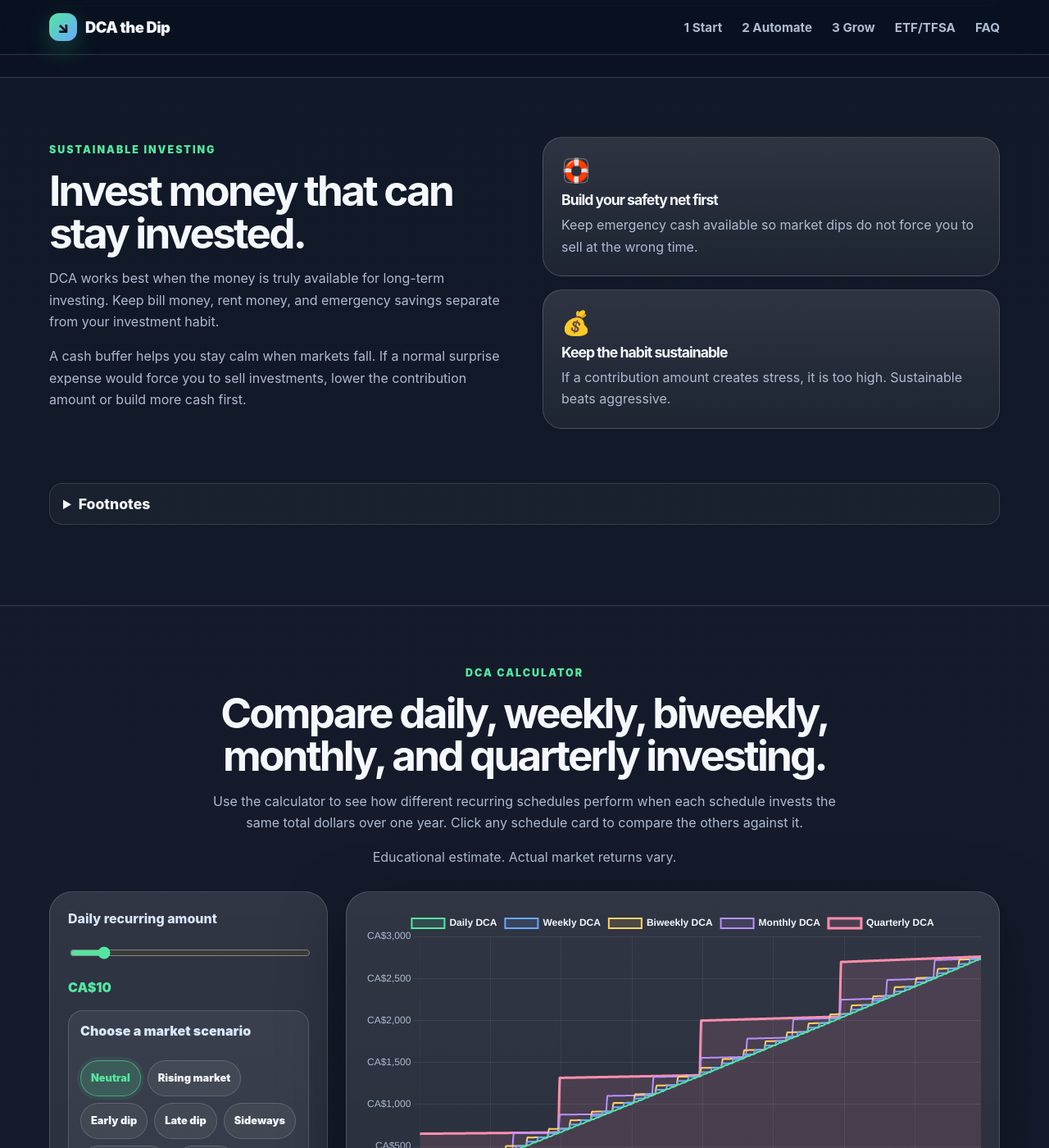
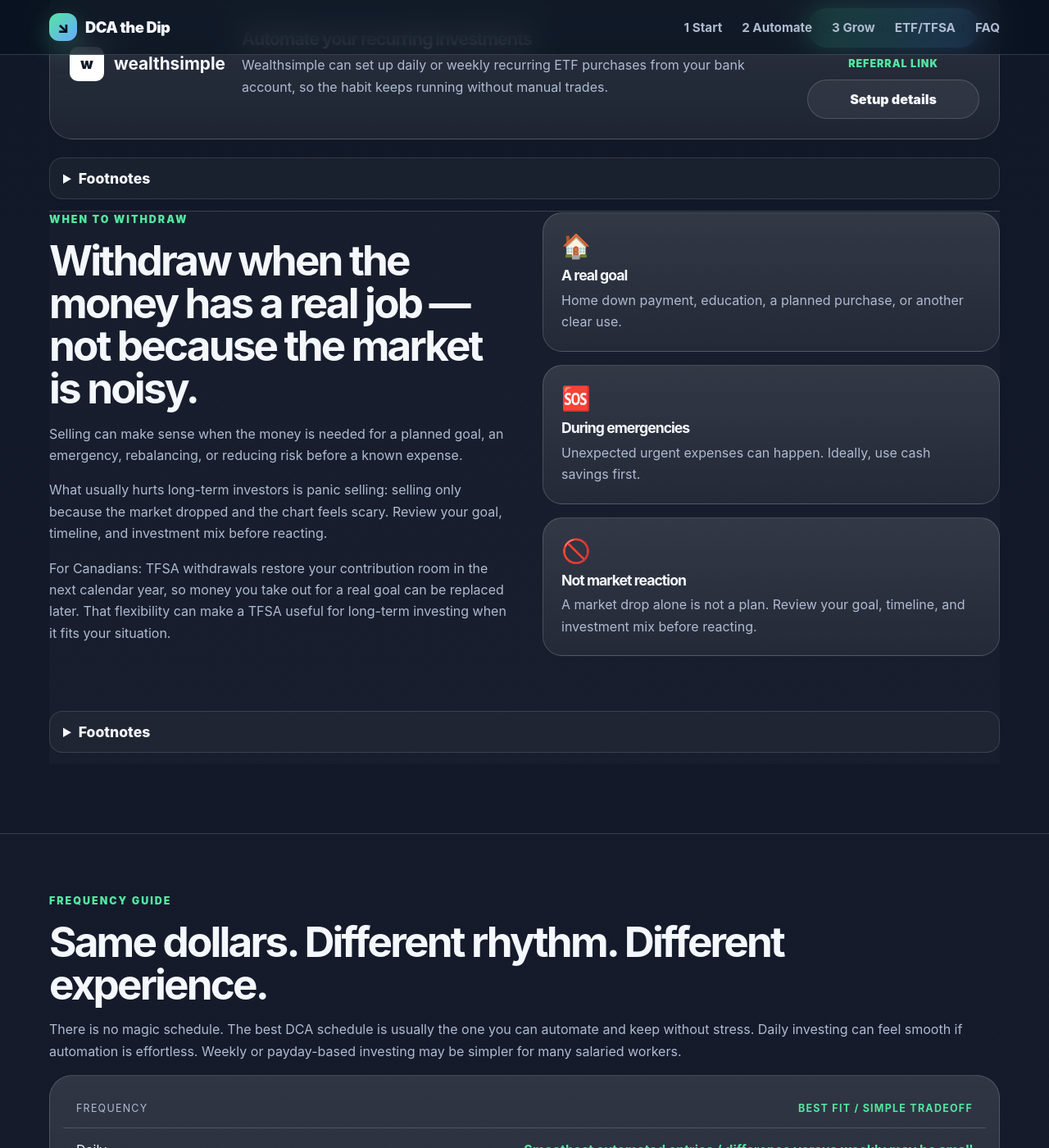
Before and after one commit to thestamp/dcathedip, a Jekyll site: the page built from index.html, in a window 1280 px wide and 1400 px high, scrolled down 4875 px. Shown: the whole window at 82% size. Built offline with Jekyll 4.4.1, drawn with Linux system fonts in a browser that asks for light colours; some of the changed text lies outside the part shown.

Commit message:
Set daily baseline and group frequency calculator

```diff
--- a/assets/js/app.js
+++ b/assets/js/app.js
@@ -52,7 +52,7 @@
 let crossoverChart;
 let marketMoves = [];
 let nextMoveId = 1;
-let benchmarkKey = "quarterly";
+let benchmarkKey = "daily";
 
 const marketScenarios = {
   neutral: { growth: 0, variation: 0, moves: [] },
@@ -280,7 +280,7 @@
   renderDipList();
   const result = simulate();
   const labels = result.prices.map((_, i) => i);
-  if (!result.schedules.some(schedule => schedule.key === benchmarkKey)) benchmarkKey = "quarterly";
+  if (!result.schedules.some(schedule => schedule.key === benchmarkKey)) benchmarkKey = "daily";
 
   const data = {
     labels,
--- a/content.md
+++ b/content.md
@@ -585,25 +585,41 @@
 - 4% rule income target
 - Contribution crossover
 
-# 16. Budget section
+# 16. Sustainable investing section
 
 ## Eyebrow
 
-How much should I DCA?
+Sustainable investing
 
 ## Heading
 
-Start with an amount so small it is easy to keep.
+Invest money that can stay invested.
 
 ## Body
 
-The best contribution is one you can repeat without stress. A small automatic habit that survives real life is better than an aggressive plan you abandon.
+DCA works best when the money is truly available for long-term investing. Keep bill money, rent money, and emergency savings separate from your investment habit.
 
-## Card 1: A coffee-sized habit
+A cash buffer helps you stay calm when markets fall. If a normal surprise expense would force you to sell investments, lower the contribution amount or build more cash first.
+
+## Cards
+
+### Build your safety net first
+
+Keep emergency cash available so market dips do not force you to sell at the wrong time.
+
+### Keep the habit sustainable
+
+If a contribution amount creates stress, it is too high. Sustainable beats aggressive.
+
+## Coffee vs lottery comparison
+
+This comparison belongs inside Sustainable investing, not as a standalone section.
+
+### A coffee-sized habit
 
 A $5 weekday coffee is $25 a week, about $100 over four weeks, or roughly $1,200 a year. If that money is truly optional, you could automate it into your investing routine instead.
 
-## Card 2: Better than a lottery habit
+### Versus a weekly lottery ticket
 
 A $5 weekly lottery ticket is $260 a year. Investing is not guaranteed either, but diversified investments have a rational long-term wealth-building purpose. Lottery tickets are entertainment.
 
@@ -626,41 +642,16 @@
 
 Referral link
 
-Do not interrupt the promo card with a long referral paragraph. Put full referral disclosure in the footer.
+Put referral disclosure in this section’s **Footnotes** block.
+
+## Withdrawal subsection
+
+Place “When to withdraw” directly under Sustainable investing so contribution size, cash buffers, and selling discipline are grouped together.
 
 ---
 
-# 17. Invest within your means section
+# 17. Broad ETF section
 
-## Eyebrow
-
-Sustainable investing
-
-## Heading
-
-Invest money that can stay invested.
-
-## Body
-
-DCA works best when the money is truly available for long-term investing. Keep bill money, rent money, and emergency savings separate from your investment habit.
-
-## Supporting copy
-
-A cash buffer helps you stay calm when markets fall. If a normal surprise expense would force you to sell investments, lower the contribution amount or build more cash first.
-
-## Cards
-
-### Build your safety net first
-
-Keep emergency cash available so market dips do not force you to sell at the wrong time.
-
-### Keep the habit sustainable
-
-If a contribution amount creates stress, it is too high. Sustainable beats aggressive.
-
----
-
-# 18. Broad ETF section
 
 ## Eyebrow
 
@@ -690,7 +681,7 @@
 
 ## Bottom note
 
-Diversification reduces company-specific risk, but market risk still exists. Keep the full risk disclosure in the footer.
+Diversification reduces company-specific risk, but market risk still exists. Keep the relevant risk note in this section’s **Footnotes** block.
 
 ---
 
@@ -1082,4 +1073,13 @@
 
 ## DCA schedule comparison baseline
 
-Do not show a lump-sum series, stat card, or table column in the main DCA calculator. Compare only recurring schedules: daily, weekly, biweekly, monthly, and quarterly. Default the comparison baseline to quarterly. Each schedule result card should be clickable; when selected, it becomes the baseline and shows no percentage, while the other schedules show percentage differences versus that selected schedule using the existing green/yellow positive/negative formatting.
+Do not show a lump-sum series, stat card, or table column in the main DCA calculator. Compare only recurring schedules: daily, weekly, biweekly, monthly, and quarterly. Default the comparison baseline to daily. Each schedule result card should be clickable; when selected, it becomes the baseline and shows no percentage, while the other schedules show percentage differences versus that selected schedule using the existing green/yellow positive/negative formatting.
+
+
+## Latest layout direction: frequency and sustainable investing
+
+- Put the DCA calculator directly under the Frequency guide as part of the same section.
+- Make Daily DCA the default selected comparison baseline.
+- Remove the standalone “How much should I DCA?” section.
+- Move the coffee vs lottery comparison into Sustainable investing.
+- Put “When to withdraw” directly under Sustainable investing so sustainability, cash buffers, contribution size, and withdrawal discipline are grouped together.
--- a/index.html
+++ b/index.html
@@ -130,11 +130,31 @@
     <details class="section-footnote wide"><summary>Footnotes</summary><p>A one-time investment can be a strong start, but it is not a complete habit. The core message of this site is to keep investing at a sustainable daily, weekly, payday, or monthly rhythm after the initial buy.</p></details>
   </section>
 
-  <section id="budget" class="wrap section budget-section">
+
+
+
+
+
+  <section id="means" class="section means-section">
+    <div class="wrap">
       <div class="section-heading center">
-      <p class="eyebrow">How much should I DCA?</p>
-      <h2>Start with an amount so small it is easy to keep.</h2>
-      <p>The best contribution is one you can repeat without stress. A small automatic habit that survives real life is better than an aggressive plan you abandon.</p>
+        <p class="eyebrow">Sustainable investing</p>
+        <h2>Invest money that can stay invested.</h2>
+        <p>DCA works best when the money is truly available for long-term investing. Keep bill money, rent money, and emergency savings separate from your investment habit.</p>
+        <p>A cash buffer helps you stay calm when markets fall. If a normal surprise expense would force you to sell investments, lower the contribution amount or build more cash first.</p>
+      </div>
+      <div class="sustainable-layout split">
+        <div class="means-cards">
+          <div class="means-card">
+            <span class="icon">🛟</span>
+            <h3>Build your safety net first</h3>
+            <p>Keep emergency cash available so market dips do not force you to sell at the wrong time.</p>
+          </div>
+          <div class="means-card">
+            <span class="icon">💰</span>
+            <h3>Keep the habit sustainable</h3>
+            <p>If a contribution amount creates stress, it is too high. Sustainable beats aggressive.</p>
+          </div>
         </div>
           <div class="budget-grid">
             <article class="budget-card">
@@ -147,6 +167,7 @@
               <h3>Versus a weekly lottery ticket</h3>
               <p>A $5 weekly lottery ticket is $260 a year. Investing is not guaranteed either, but diversified investments have a rational long-term wealth-building purpose. Lottery tickets are entertainment.</p>
             </article>
+          </div>
       </div>
           <aside class="wealthsimple-promo" aria-label="Wealthsimple recurring investing promo">
             <div class="wealthsimple-logo-lockup">
@@ -162,35 +183,66 @@
               <a class="button ghost" href="https://help.wealthsimple.com/hc/en-ca/articles/9544942923547-Set-up-a-recurring-investment" rel="nofollow noopener">Setup details</a>
             </div>
           </aside>
-    <details class="section-footnote"><summary>Footnotes</summary><p>The examples are not about coffee or lottery tickets specifically. They show how small discretionary amounts can become an automated investing habit when repeated over time. Only invest money that is truly available after bills, debt priorities, and emergency savings.</p></details>
-  </section>
-
-  <section id="means" class="section means-section">
-    <div class="wrap split">
+      <details class="section-footnote"><summary>Footnotes</summary><p>A cash buffer reduces the chance that an emergency forces you to sell investments during a market downturn. Investing involves risk, including possible loss of principal, so short-term money usually belongs somewhere more stable. The coffee and lottery examples are not about those purchases specifically; they show how small discretionary amounts can become an automated investing habit when repeated over time.</p></details>
+      <div id="withdraw" class="withdraw-subsection withdraw-section split">
           <div>
-        <p class="eyebrow">Sustainable investing</p>
-        <h2>Invest money that can stay invested.</h2>
-        <p>DCA works best when the money is truly available for long-term investing. Keep bill money, rent money, and emergency savings separate from your investment habit.</p>
-        <p>A cash buffer helps you stay calm when markets fall. If a normal surprise expense would force you to sell investments, lower the contribution amount or build more cash first.</p>
+            <p class="eyebrow">When to withdraw</p>
+            <h2>Withdraw when the money has a real job — not because the market is noisy.</h2>
+            <p>
+              Selling can make sense when the money is needed for a planned goal, an emergency, rebalancing, or reducing risk before a known expense.
+            </p>
+            <p>
+              What usually hurts long-term investors is panic selling: selling only because the market dropped and the chart feels scary. Review your goal, timeline, and investment mix before reacting.
+            </p>
+            <p>
+              For Canadians: TFSA withdrawals restore your contribution room in the next calendar year, so money you
+              take out for a real goal can be replaced later. That flexibility can make a TFSA useful for long-term
+              investing when it fits your situation.
+            </p>
           </div>
-      <div class="means-cards">
-        <div class="means-card">
-          <span class="icon">🛟</span>
-          <h3>Build your safety net first</h3>
-          <p>Keep emergency cash available so market dips do not force you to sell at the wrong time.</p>
+          <div class="withdraw-pillars">
+            <div class="pillar">
+              <span class="icon">🏠</span>
+              <h3>A real goal</h3>
+              <p>Home down payment, education, a planned purchase, or another clear use.</p>
             </div>
-        <div class="means-card">
-          <span class="icon">💰</span>
-          <h3>Keep the habit sustainable</h3>
-          <p>If a contribution amount creates stress, it is too high. Sustainable beats aggressive.</p>
+            <div class="pillar">
+              <span class="icon">🆘</span>
+              <h3>During emergencies</h3>
+              <p>Unexpected urgent expenses can happen. Ideally, use cash savings first.</p>
+            </div>
+            <div class="pillar">
+              <span class="icon">🚫</span>
+              <h3>Not market reaction</h3>
+              <p>A market drop alone is not a plan. Review your goal, timeline, and investment mix before reacting.</p>
             </div>
           </div>
-      <details class="section-footnote wide"><summary>Footnotes</summary><p>A cash buffer reduces the chance that an emergency forces you to sell investments during a market downturn. Investing involves risk, including possible loss of principal, so short-term money usually belongs somewhere more stable.</p></details>
+          <details class="section-footnote wide"><summary>Footnotes</summary><p>Selling can be appropriate when it matches a goal, rebalancing plan, or changing time horizon. The behaviour to avoid is panic selling only because the market fell.</p></details>
+      </div>
     </div>
   </section>
 
+
   <section id="calculator" class="section calculator-section">
     <div class="wrap">
+      <div class="frequency-guide-block">
+          <div>
+            <p class="eyebrow">Frequency guide</p>
+            <h2>Same dollars. Different rhythm. Different experience.</h2>
+            <p>
+              There is no magic schedule. The best DCA schedule is usually the one you can automate and keep without stress. Daily investing can feel smooth if automation is effortless. Weekly or payday-based investing may be simpler for many salaried workers.
+            </p>
+          </div>
+          <div class="ladder" role="table" aria-label="DCA frequency comparison">
+            <div role="row"><span>Frequency</span><strong>Best fit / simple tradeoff</strong></div>
+            <div role="row"><span>Daily</span><strong>Smoothest automated entries / difference versus weekly may be small</strong></div>
+            <div role="row"><span>Weekly</span><strong>Simple automation and frequent investing / easy balance between habit and simplicity</strong></div>
+            <div role="row"><span>Biweekly / payday</span><strong>Salaried workers investing from each paycheque / very practical for budgeting</strong></div>
+            <div role="row"><span>Monthly</span><strong>Simple household budgeting / larger timing chunks</strong></div>
+            <div role="row"><span>Quarterly</span><strong>Lowest maintenance / most timing concentration</strong></div>
+          </div>
+          <details class="section-footnote wide frequency-footnote"><summary>Footnotes</summary><p>The exact cadence matters less than continuing after the first investment. Daily and weekly are useful because they turn investing from a one-time event into an ongoing behaviour. Choose the schedule you can automate without stress.</p></details>
+      </div>
             <div class="section-heading center">
               <p class="eyebrow">DCA calculator</p>
               <h2>Compare daily, weekly, biweekly, monthly, and quarterly investing.</h2>
@@ -284,26 +336,6 @@
             </div>
     </div>
   </section>
-
-  <section id="strategy" class="wrap section split">
-    <div>
-      <p class="eyebrow">Frequency guide</p>
-      <h2>Same dollars. Different rhythm. Different experience.</h2>
-      <p>
-        There is no magic schedule. The best DCA schedule is usually the one you can automate and keep without stress. Daily investing can feel smooth if automation is effortless. Weekly or payday-based investing may be simpler for many salaried workers.
-      </p>
-    </div>
-    <div class="ladder" role="table" aria-label="DCA frequency comparison">
-      <div role="row"><span>Frequency</span><strong>Best fit / simple tradeoff</strong></div>
-      <div role="row"><span>Daily</span><strong>Smoothest automated entries / difference versus weekly may be small</strong></div>
-      <div role="row"><span>Weekly</span><strong>Simple automation and frequent investing / easy balance between habit and simplicity</strong></div>
-      <div role="row"><span>Biweekly / payday</span><strong>Salaried workers investing from each paycheque / very practical for budgeting</strong></div>
-      <div role="row"><span>Monthly</span><strong>Simple household budgeting / larger timing chunks</strong></div>
-      <div role="row"><span>Quarterly</span><strong>Lowest maintenance / most timing concentration</strong></div>
-    </div>
-    <details class="section-footnote wide"><summary>Footnotes</summary><p>The exact cadence matters less than continuing after the first investment. Daily and weekly are useful because they turn investing from a one-time event into an ongoing behaviour. Choose the schedule you can automate without stress.</p></details>
-  </section>
-
   <section id="wealthsimple-guide" class="section wealthsimple-guide-section">
     <div class="wrap">
       <div class="section-heading center">
@@ -610,41 +642,6 @@
     </div>
   </section>
 
-  <section id="withdraw" class="wrap section split withdraw-section">
-    <div>
-      <p class="eyebrow">When to withdraw</p>
-      <h2>Withdraw when the money has a real job — not because the market is noisy.</h2>
-      <p>
-        Selling can make sense when the money is needed for a planned goal, an emergency, rebalancing, or reducing risk before a known expense.
-      </p>
-      <p>
-        What usually hurts long-term investors is panic selling: selling only because the market dropped and the chart feels scary. Review your goal, timeline, and investment mix before reacting.
-      </p>
-      <p>
-        For Canadians: TFSA withdrawals restore your contribution room in the next calendar year, so money you
-        take out for a real goal can be replaced later. That flexibility can make a TFSA useful for long-term
-        investing when it fits your situation.
-      </p>
-    </div>
-    <div class="withdraw-pillars">
-      <div class="pillar">
-        <span class="icon">🏠</span>
-        <h3>A real goal</h3>
-        <p>Home down payment, education, a planned purchase, or another clear use.</p>
-      </div>
-      <div class="pillar">
-        <span class="icon">🆘</span>
-        <h3>During emergencies</h3>
-        <p>Unexpected urgent expenses can happen. Ideally, use cash savings first.</p>
-      </div>
-      <div class="pillar">
-        <span class="icon">🚫</span>
-        <h3>Not market reaction</h3>
-        <p>A market drop alone is not a plan. Review your goal, timeline, and investment mix before reacting.</p>
-      </div>
-    </div>
-    <details class="section-footnote wide"><summary>Footnotes</summary><p>Selling can be appropriate when it matches a goal, rebalancing plan, or changing time horizon. The behaviour to avoid is panic selling only because the market fell.</p></details>
-  </section>
 
   <section id="faq" class="wrap section faq">
     <div class="section-heading center">
```
Also changed, not shown: requirements.md (+14 -14 lines), tests/smoke.js (+18 -7 lines), README.md. Lines whose indentation alone changed are shown as unchanged.
